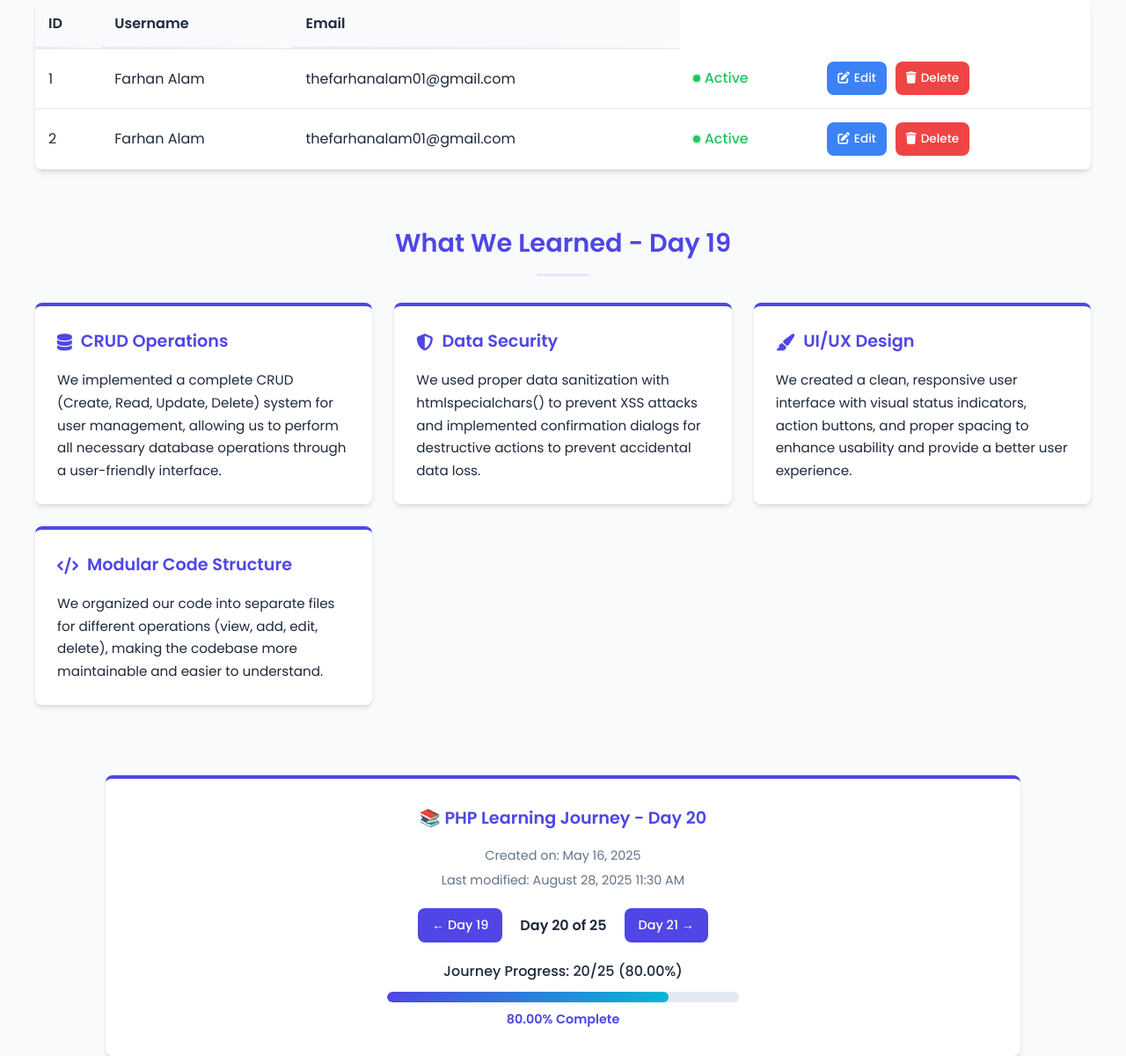
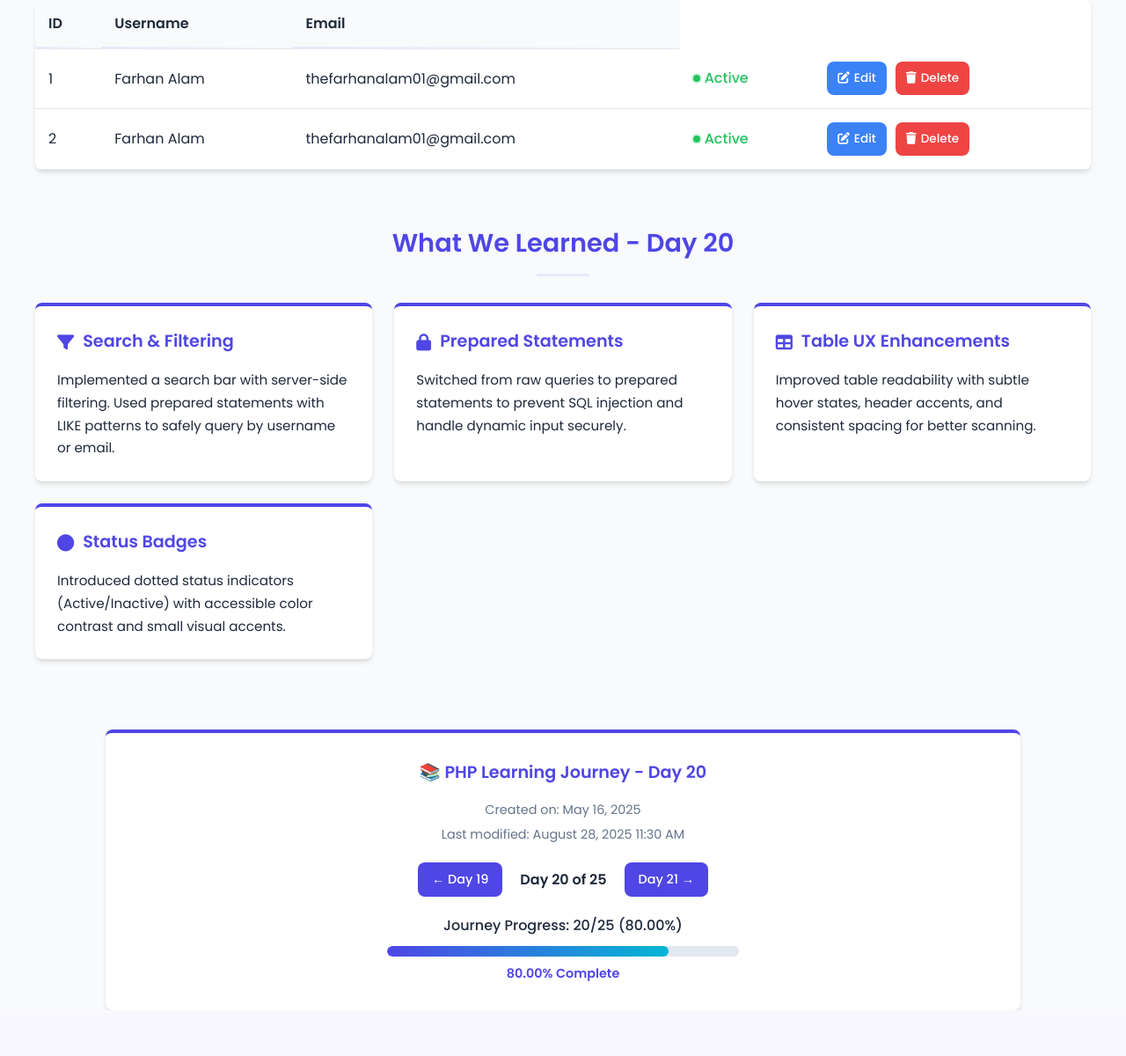
Before and after one commit to FarhanAlam-Official/PHP-Learning-Journey, a PHP site: page /Day_20.php in a window 1280 px wide. Shown: the part 160-1360 px from the top of the page at 88% size. After the commit the page ends 1308 px from the top, so only its background shows below. Run offline with PHP 8.4, Linux system fonts and the light colour scheme; data comes from the database, SQL or seed files in the repository.

Commit message:
refactor(Day_1.php, Day_20.php, Day_19/index.php): Update date handling, enhance footer styling, and revise learning content for clarity and accuracy

```diff
--- a/Day_1.php
+++ b/Day_1.php
@@ -338,8 +338,8 @@
                 $tomorrow = mktime(0, 0, 0, date("m"), date("d")+1, date("Y"));
                 echo "Tomorrow's Date: " . date("Y-m-d", $tomorrow) . "<br>";
 
-                // Days in current month
-                $daysInMonth = cal_days_in_month(CAL_GREGORIAN, date("m"), date("Y"));
+                // Days in current month (portable, no calendar extension required)
+                $daysInMonth = (int)date('t');
                 echo "Days in Current Month: " . $daysInMonth . "<br>";
                 ?>
             </div>
@@ -440,7 +440,7 @@
     </div>
 
     <!-- Enhanced Footer -->
-    <div class="footer">
+    <div class="footer" style="clear: both;">
         <div class="footer-title">
             📚 PHP Learning Journey - Day 1
         </div>
--- a/Day_20.php
+++ b/Day_20.php
@@ -20,7 +20,7 @@
 <head>
     <meta charset="UTF-8">
     <meta name="viewport" content="width=device-width, initial-scale=1.0">
-    <title>Day 19 of PHP - User Management System</title>
+    <title>Day 20 of PHP - User Management System</title>
     <link href="https://fonts.googleapis.com/css2?family=Poppins:wght@300;400;500;600;700&display=swap" rel="stylesheet">
     <link rel="stylesheet" href="https://cdnjs.cloudflare.com/ajax/libs/font-awesome/6.4.0/css/all.min.css">
     <style>
@@ -556,27 +556,27 @@
 
         <!-- Learning Section with Cards -->
         <div class="learning-section">
-            <h2 class="learning-title">What We Learned - Day 19</h2>
+            <h2 class="learning-title">What We Learned - Day 20</h2>
 
             <div class="learning-grid">
                 <div class="learning-card">
-                    <h3><i class="fas fa-database"></i> CRUD Operations</h3>
-                    <p>We implemented a complete CRUD (Create, Read, Update, Delete) system for user management, allowing us to perform all necessary database operations through a user-friendly interface.</p>
+                    <h3><i class="fas fa-filter"></i> Search & Filtering</h3>
+                    <p>Implemented a search bar with server-side filtering. Used prepared statements with LIKE patterns to safely query by username or email.</p>
                 </div>
 
                 <div class="learning-card">
-                    <h3><i class="fas fa-shield-alt"></i> Data Security</h3>
-                    <p>We used proper data sanitization with htmlspecialchars() to prevent XSS attacks and implemented confirmation dialogs for destructive actions to prevent accidental data loss.</p>
+                    <h3><i class="fas fa-lock"></i> Prepared Statements</h3>
+                    <p>Switched from raw queries to prepared statements to prevent SQL injection and handle dynamic input securely.</p>
                 </div>
 
                 <div class="learning-card">
-                    <h3><i class="fas fa-paint-brush"></i> UI/UX Design</h3>
-                    <p>We created a clean, responsive user interface with visual status indicators, action buttons, and proper spacing to enhance usability and provide a better user experience.</p>
+                    <h3><i class="fas fa-table"></i> Table UX Enhancements</h3>
+                    <p>Improved table readability with subtle hover states, header accents, and consistent spacing for better scanning.</p>
                 </div>
 
                 <div class="learning-card">
-                    <h3><i class="fas fa-code"></i> Modular Code Structure</h3>
-                    <p>We organized our code into separate files for different operations (view, add, edit, delete), making the codebase more maintainable and easier to understand.</p>
+                    <h3><i class="fas fa-circle"></i> Status Badges</h3>
+                    <p>Introduced dotted status indicators (Active/Inactive) with accessible color contrast and small visual accents.</p>
                 </div>
             </div>
         </div>
```
Also changed, not shown: Day_19/index.php (+8 -8 lines).
